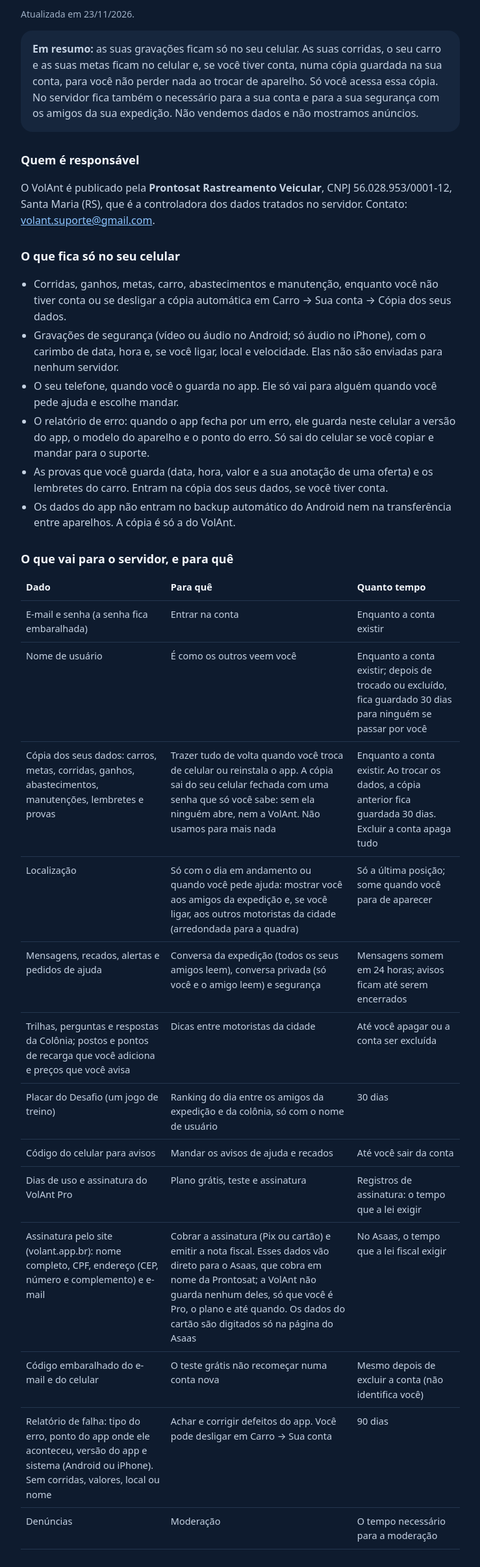
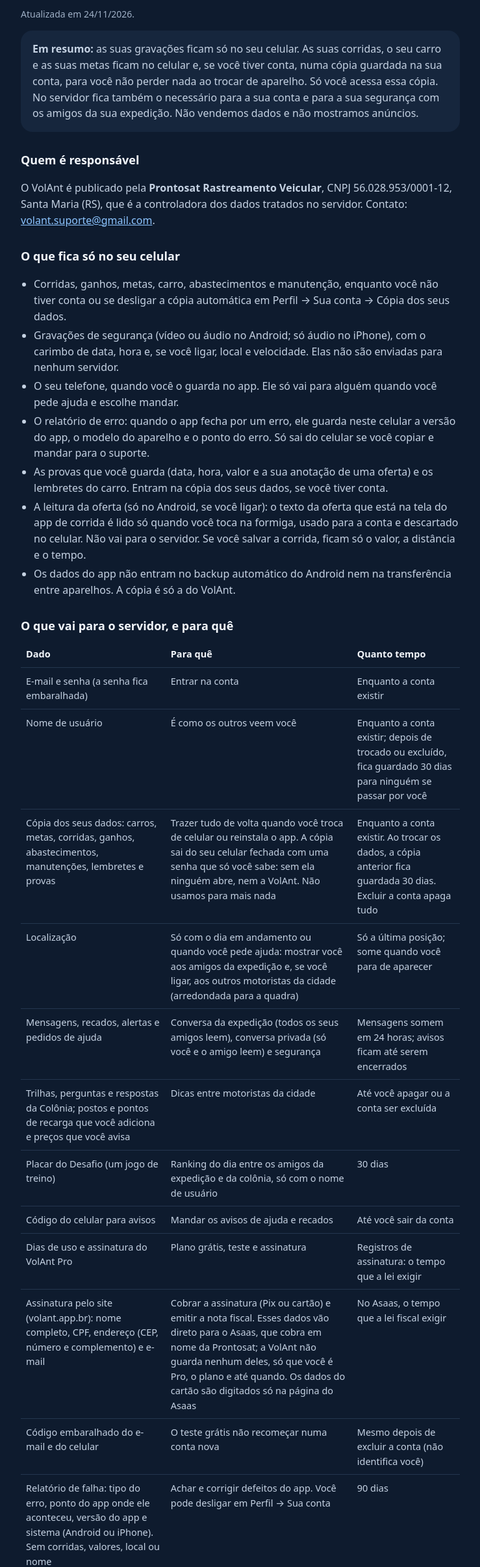
Before and after one commit to prontosat-coder/volant, a plain HTML site: page privacidade/index.html in a window 1280 px wide. Shown: the part 134-2546 px from the top of the page at 65% size, without its empty margins (270-1009 px from the left). Drawn offline with Linux system fonts and the light colour scheme.

Commit message:
Privacidade: leitura da oferta e caminho Perfil
- Privacidade: leitura da oferta em "O que fica só no seu celular" e a permissão de Acessibilidade (só Android, opcional)
- "Carro → Sua conta" virou "Perfil → Sua conta" na privacidade e na pergunta "Como excluo a minha conta?"
- Data: 24/11/2026

```diff
--- a/privacidade/index.html
+++ b/privacidade/index.html
@@ -31,7 +31,7 @@
 <main>
   <a class="marca" href="../index.html" style="text-decoration:none;color:inherit"><img src="../img/simbolo.svg" alt="" style="width:32px;height:32px">VolAnt</a>
   <h1>Política de privacidade</h1>
-  <p class="pequeno">Atualizada em 23/11/2026.</p>
+  <p class="pequeno">Atualizada em 24/11/2026.</p>
 
   <div class="cartao">
     <p style="margin:0"><strong>Em resumo:</strong> as suas gravações ficam só no seu celular. As suas corridas, o seu carro e
@@ -47,7 +47,7 @@
   <h2>O que fica só no seu celular</h2>
   <ul>
     <li>Corridas, ganhos, metas, carro, abastecimentos e manutenção, enquanto você não tiver conta ou se desligar a cópia
-      automática em Carro → Sua conta → Cópia dos seus dados.</li>
+      automática em Perfil → Sua conta → Cópia dos seus dados.</li>
     <li>Gravações de segurança (vídeo ou áudio no Android; só áudio no iPhone), com o carimbo de data, hora e, se você ligar, local e velocidade.
       Elas não são enviadas para nenhum servidor.</li>
     <li>O seu telefone, quando você o guarda no app. Ele só vai para alguém quando você pede ajuda e escolhe mandar.</li>
@@ -55,6 +55,9 @@
       e o ponto do erro. Só sai do celular se você copiar e mandar para o suporte.</li>
     <li>As provas que você guarda (data, hora, valor e a sua anotação de uma oferta) e os lembretes do carro. Entram na
       cópia dos seus dados, se você tiver conta.</li>
+    <li>A leitura da oferta (só no Android, se você ligar): o texto da oferta que está na tela do app de corrida é lido
+      só quando você toca na formiga, usado para a conta e descartado no celular. Não vai para o servidor. Se você salvar
+      a corrida, ficam só o valor, a distância e o tempo.</li>
     <li>Os dados do app não entram no backup automático do Android nem na transferência entre aparelhos. A cópia é só a
       do VolAnt.</li>
   </ul>
@@ -73,7 +76,7 @@
     <tr><td>Dias de uso e assinatura do VolAnt Pro</td><td>Plano grátis, teste e assinatura</td><td>Registros de assinatura: o tempo que a lei exigir</td></tr>
     <tr><td>Assinatura pelo site (volant.app.br): nome completo, CPF, endereço (CEP, número e complemento) e e-mail</td><td>Cobrar a assinatura (Pix ou cartão) e emitir a nota fiscal. Esses dados vão direto para o Asaas, que cobra em nome da Prontosat; a VolAnt não guarda nenhum deles, só que você é Pro, o plano e até quando. Os dados do cartão são digitados só na página do Asaas</td><td>No Asaas, o tempo que a lei fiscal exigir</td></tr>
     <tr><td>Código embaralhado do e-mail e do celular</td><td>O teste grátis não recomeçar numa conta nova</td><td>Mesmo depois de excluir a conta (não identifica você)</td></tr>
-    <tr><td>Relatório de falha: tipo do erro, ponto do app onde ele aconteceu, versão do app e sistema (Android ou iPhone). Sem corridas, valores, local ou nome</td><td>Achar e corrigir defeitos do app. Você pode desligar em Carro → Sua conta</td><td>90 dias</td></tr>
+    <tr><td>Relatório de falha: tipo do erro, ponto do app onde ele aconteceu, versão do app e sistema (Android ou iPhone). Sem corridas, valores, local ou nome</td><td>Achar e corrigir defeitos do app. Você pode desligar em Perfil → Sua conta</td><td>90 dias</td></tr>
     <tr><td>Denúncias</td><td>Moderação</td><td>O tempo necessário para a moderação</td></tr>
   </table>
 
@@ -91,11 +94,14 @@
     <li><strong>Localização:</strong> mostrar você no mapa e mandar a posição quando você pede ajuda. Com o dia aberto, continua com o app em segundo plano (no iPhone, com "Sempre Permitir"); ao encerrar o dia, para.</li>
     <li><strong>Câmera e microfone:</strong> só na gravação de segurança e na fala, quando você liga. Sempre com aviso na tela. No iPhone, só o microfone.</li>
     <li><strong>Mostrar sobre outros apps (só no Android):</strong> a formiga flutuante, que você liga e desliga.</li>
+    <li><strong>Acessibilidade (só no Android, opcional):</strong> a leitura da oferta com um toque. O VolAnt usa o serviço de
+      Acessibilidade do Android só para ler a oferta na tela quando você toca na formiga. Não aceita nem recusa corridas e
+      não toca em nada nos outros apps. Você liga e desliga nas configurações do Android.</li>
     <li><strong>Notificações:</strong> avisos de ajuda, recados e lembretes.</li>
   </ul>
 
   <h2>Os seus direitos (LGPD)</h2>
-  <p>Você pode ver, corrigir e apagar os seus dados. Dentro do app: Carro → Sua conta, para trocar o nome, desativar ou excluir
+  <p>Você pode ver, corrigir e apagar os seus dados. Dentro do app: Perfil → Sua conta, para trocar o nome, desativar ou excluir
   a conta. Sem o app: <a href="../excluir-conta/index.html">página de exclusão de conta</a>. Para qualquer outro pedido, escreva para
   <a href="mailto:volant.suporte@gmail.com">volant.suporte@gmail.com</a>.</p>
 
```
Also changed, not shown: index.html (+1 -1 lines).
